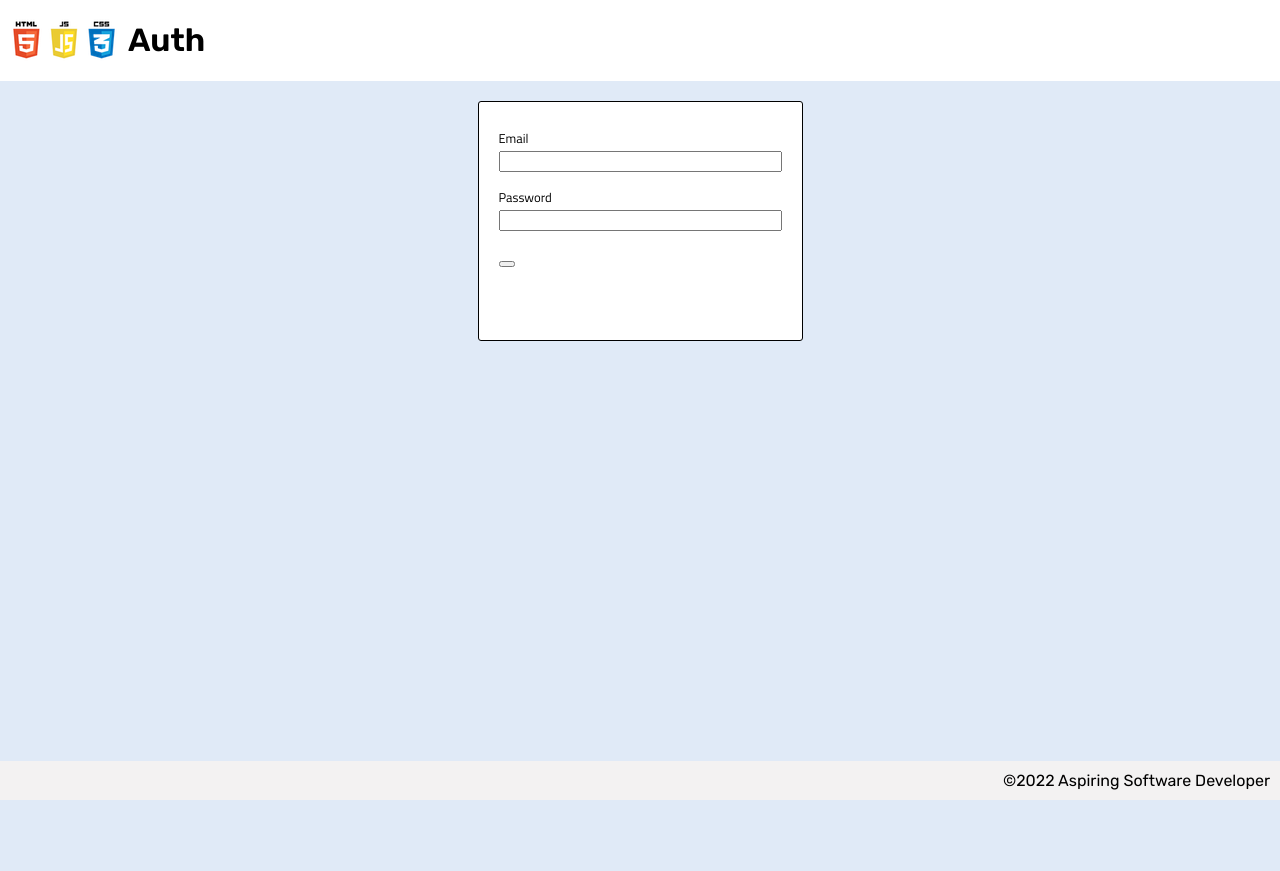
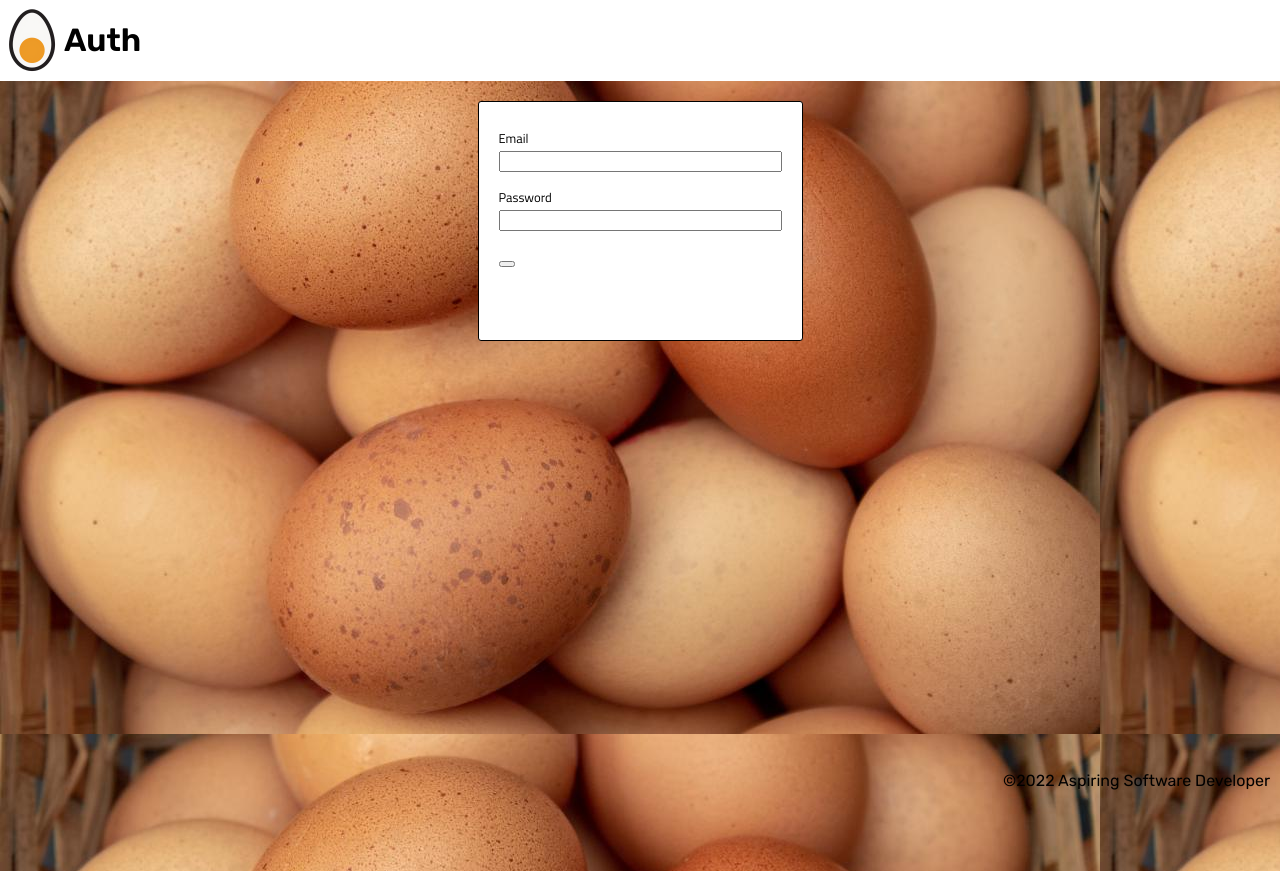
Before and after one commit to Olivia-Pasion/Realtime, a plain HTML site: page auth/index.html in a window 1280 px wide. Drawn offline with nearby package versions, Linux system fonts and the light colour scheme.

Commit message:
adding CSS

```diff
--- a/auth/index.html
+++ b/auth/index.html
@@ -5,7 +5,7 @@
     <meta charset="UTF-8" />
     <meta name="viewport" content="width=device-width, initial-scale=1.0" />
     <meta http-equiv="X-UA-Compatible" content="ie=edge" />
-    <link rel="icon" type="image/x-icon" href="../assets/alchemy-favicon.png" />
+    <link rel="icon" type="image/x-icon" href="../assets/pictures/eggstagram-favicon.png" />
     <script defer src="https://cdn.jsdelivr.net/npm/@supabase/supabase-js"></script>
     <link rel="preconnect" href="https://fonts.googleapis.com">
     <link rel="preconnect" href="https://fonts.gstatic.com" crossorigin>
@@ -19,7 +19,7 @@
 
 <body>
     <header>
-        <img src="../assets/html_css_js.png">
+        <img src="../assets/pictures/eggstagram-logo.png">
         <h1>Auth</h1>
     </header>
 
--- a/styles/home.css
+++ b/styles/home.css
@@ -0,0 +1,49 @@
+/*Style choices*/
+
+*{
+    --selective-yellow: #ffb703ff;
+    --tangerine: #fb8500ff;
+    --cornsilk: #fefae0ff;
+    --ivory: #f8f6e7;
+}
+/*Style choices END*/
+
+/* Main page layout */
+
+main {
+    max-width: 450px;
+    margin: auto;
+}
+
+/* Main page END */
+
+/* Sections */
+
+#post-submit-container {
+    /* position: fixed; */
+}
+
+#post-feed-container {
+    background-color: var(--tangerine);
+
+}
+
+/* Sections END*/
+
+/* FEED */
+
+#post-feed {
+    display: flex;
+    flex-direction: column;
+
+
+}
+
+#post-feed li {
+    background-color: var(--selective-yellow);
+    display: grid;
+    grid-template-columns: 1fr;
+
+}
+
+/* FEED END*/
--- a/styles/main.css
+++ b/styles/main.css
@@ -1,3 +1,10 @@
+*{
+    --selective-yellow: #ffb703ff;
+    --tangerine: #fb8500ff;
+    --cornsilk: #fefae0ff;
+    --ivory: #f8f6e7;
+}
+
 :root {
     --background: rgb(224, 234, 247);
     --header-background: white;
@@ -9,6 +16,7 @@ body {
     padding-bottom: 30px;
     font-family: 'Rubik', san-serif;
     background: var(--background);
+    background-image: url(../assets/pictures/a-basket-of-eggs.jpg);
 }
 
 header {
@@ -17,6 +25,10 @@ header {
     display: flex;
     align-items: center;
     background-color: var(--header-background);
+}
+
+header img {
+    height: 64px;
 }
 
 #user {
@@ -47,5 +59,5 @@ footer {
     padding: 10px;
     display: flex;
     justify-content: flex-end;
-    background-color: var(--footer-background);
+
 }
```
Also changed, not shown: Profile/index.html (+2 -2 lines), index.html (+2 -2 lines), assets/alchemy-favicon.png (deleted), assets/html_css_js.png (deleted), assets/pictures/a-basket-of-eggs.jpg (added).
